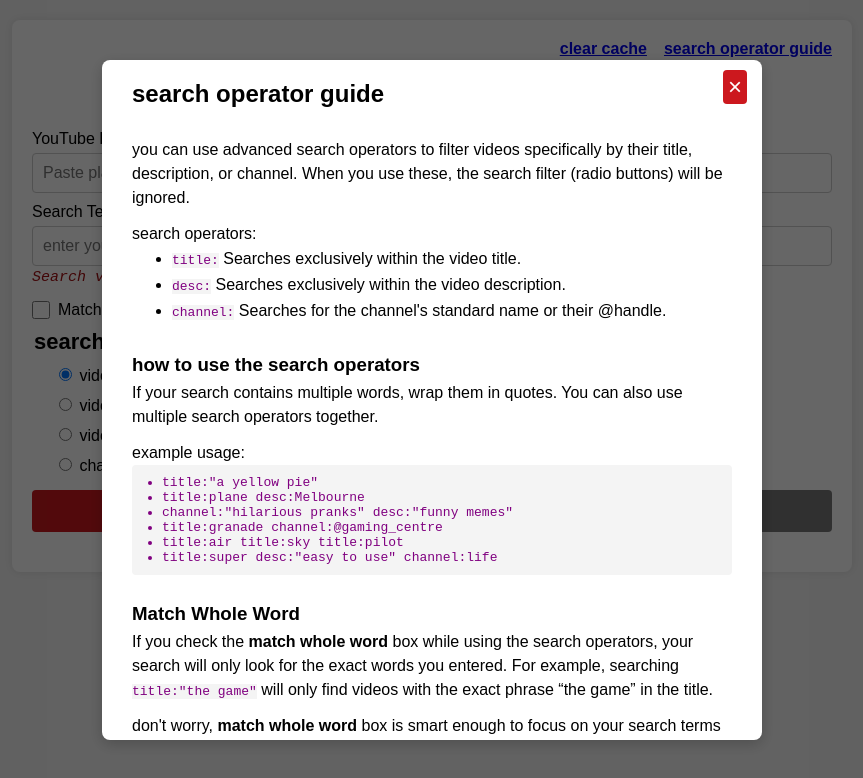
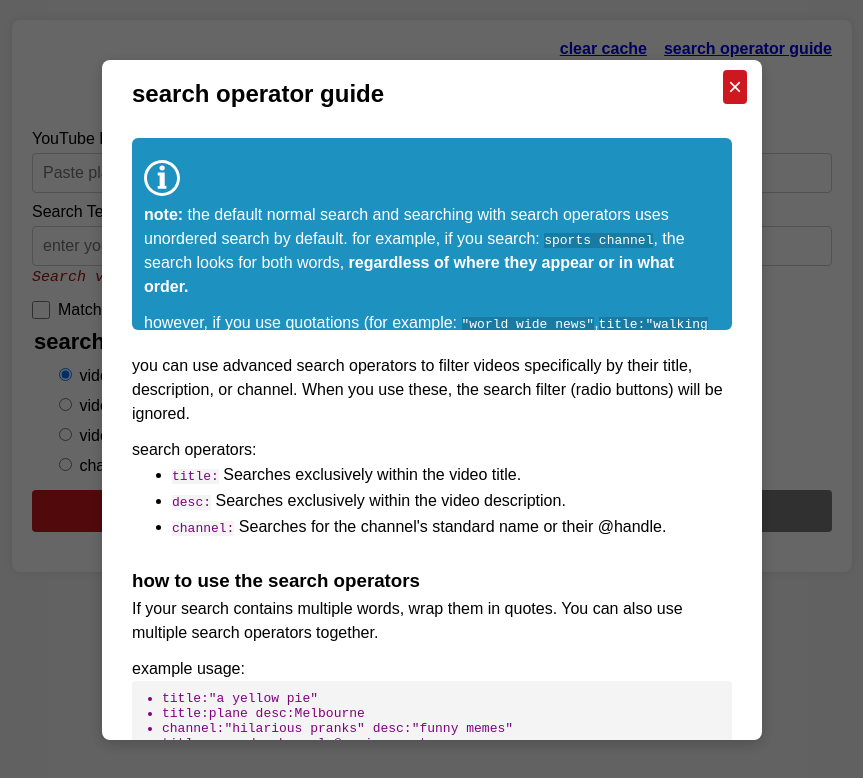
Before and after one commit to eightynine77/youtube-playlist-search-vercel, a Next.js app: page / in a window 1280 px wide. Both pictures are taken after a click on the link "search operator guide". Shown: the top 778 px of the page, without its empty margins (208-1071 px from the left). Built offline with nearby package versions, Linux system fonts and the light colour scheme.

Commit message:
modified `page.jsx`

```diff
--- a/src/app/globals.css
+++ b/src/app/globals.css
@@ -139,6 +139,88 @@ button:disabled { background-color: #797979; cursor: not-allowed; color: white;}
   width: 1.1em;
   height: 1.1em;
 }
+
+
+.info-section {
+  display: flex;
+  align-items: flex-start;
+  gap: 12px;
+  width: 100%;
+  min-width: 0;
+  margin-bottom: 12px;
+}
+
+.info-icon {
+  flex: 0 0 36px;
+  width: 36px;
+  height: 36px;
+  color: #1D91C0;
+  margin-top: 10px;
+}
+
+.info-scroll {
+  flex: 1 1 0;
+  min-width: 0;
+  width: 100%;
+  max-width: 100%;
+  max-height: 12em;
+  box-sizing: border-box;
+
+  line-height: 1.5;
+  overflow-y: auto;
+  overflow-x: hidden;
+  overflow-wrap: anywhere;
+
+  background-color: #1D91C0;
+  color: white;
+  padding: 12px;
+  border-radius: 6px;
+
+  scrollbar-width: thin;
+  scrollbar-color: rgba(255,255,255,0.8) rgba(0,0,0,0.15);
+}
+
+.info-scroll p {
+  margin-top: 0;
+  margin-bottom: 12px;
+  line-height: 1.5;
+}
+
+.info-scroll p:last-child {
+  margin-bottom: 0;
+}
+
+.info-scroll .code-text {
+  color: white;
+  background-color: rgba(0,0,0,0.15);
+  overflow-wrap: anywhere;
+}
+
+.info-scroll::-webkit-scrollbar-track {
+  background: rgba(0,0,0,0.15);
+}
+
+.info-scroll::-webkit-scrollbar-thumb {
+  background-color: rgba(255,255,255,0.8);
+  border: 2px solid #1D91C0;
+}
+
+.info-scroll::-webkit-scrollbar-thumb:hover {
+  background-color: white;
+}
+
+@media (max-width: 599px) {
+  .info-section {
+    gap: 8px;
+  }
+
+  .info-icon {
+    flex-basis: 28px;
+    width: 28px;
+    height: 28px;
+  }
+}
+
 
 .video-info .channel-link {
   display: inline;
--- a/src/app/page.jsx
+++ b/src/app/page.jsx
@@ -631,7 +631,7 @@ export default function App() {
         <a href="#" id="clearCacheLink" tabIndex="10" onClick={handleOpenModal}><b>clear cache</b></a>
         <a href="#" id="helpLink" tabIndex="11" onClick={(e) => { e.preventDefault(); setIsHelpModalOpen(true); }}><b>search operator guide</b></a>
       </div>
-      <h1>youtube playlist video search</h1>
+      <a href="/" style={{ textDecoration: 'none', color: 'black' }}><h1>youtube playlist video search</h1></a>
 
       <form id="searchForm" onSubmit={handleSearch}>
         <label htmlFor="playlistUrl">YouTube Playlist Link:</label>
@@ -721,7 +721,54 @@ export default function App() {
           <div className="modal-content" onClick={(e) => e.stopPropagation()} style={{ overflowY: 'auto' }}>
             <button className="modal-close-btn" onClick={() => setIsHelpModalOpen(false)}>&times;</button>
             <h2 style={{ marginBottom: '30px' }}>search operator guide</h2>
-            <p>you can use advanced search operators to filter videos specifically by their title, description, or channel. When you use these, the search filter (radio buttons) will be ignored.</p>
+
+            <div className="info-section">
+              <div className="info-scroll">
+                <svg
+                className="info-icon"
+                xmlns="http://www.w3.org/2000/svg"
+                viewBox="0 0 202.978 202.978"
+                aria-label="Information"
+                role="img"
+              >
+                <path
+                  fill="white"
+                  d="M100.942,0.001C44.9,0.304-0.297,45.98,0.006,102.031
+                  c0.293,56.051,45.998,101.238,102.02,100.945
+                  c56.081-0.303,101.248-45.978,100.945-102.02
+                  C202.659,44.886,157.013-0.292,100.942,0.001z
+                  M101.948,186.436c-46.916,0.234-85.108-37.576-85.372-84.492
+                  c-0.244-46.907,37.537-85.157,84.453-85.411
+                  c46.926-0.254,85.167,37.596,85.421,84.483
+                  C186.695,147.951,148.855,186.182,101.948,186.436z
+                  M116.984,145.899l-0.42-75.865l-39.149,0.254l0.078,16.6
+                  l10.63-0.059l0.313,59.237l-11.275,0.039l0.088,15.857
+                  l49.134-0.264l-0.098-15.847L116.984,145.899z
+                  M102.065,58.837c9.575-0.039,15.349-6.448,15.3-14.323
+                  c-0.254-8.07-5.882-14.225-15.095-14.186
+                  c-9.184,0.059-15.173,6.292-15.134,14.362
+                  C87.185,52.555,93.028,58.906,102.065,58.837z"
+                />
+              </svg>
+                <p>
+                  <b>note:</b> the default normal search and searching with search operators
+                uses unordered search by default. for example, if you search: <span className='code-text'>sports channel</span>,
+                the search looks for both words, <b>regardless of where they appear or in what order.</b>
+                </p>
+                <p>
+                  however, if you use quotations (for example: <span className='code-text'>"world wide news"</span>,
+                <span className='code-text'>title:"walking tonight"</span>), then the search will appear together and in the same order.<br />
+                so, if you search <span className='code-text'>"basic arrangements"</span>, the search will strictly look for the phrase "basic arrangements"
+                </p>
+              </div>
+            </div>
+
+
+            <p style={{ marginTop: '12px' }}>
+              you can use advanced search operators to filter videos specifically by their
+              title, description, or channel. When you use these, the search filter (radio buttons)
+              will be ignored.
+            </p>
 
             <p style={{ marginBottom: '0px' }}>search operators:</p>
             <ul style={{ lineHeight: '1.6', marginTop: '0px' }}>
@@ -784,7 +831,8 @@ export default function App() {
 
             <p style={{ marginBottom: '0px' }}>example usage:</p>
             <ul style={{ marginTop: '0px', background: '#f4f4f4', padding: '10px 10px 10px 30px', borderRadius: '4px', fontFamily: 'monospace', overflowWrap: 'break-word', color: 'purple' }}>
-              <li>car :or: dashcam :or: review</li>
+              <li>car :or: "new dashcam" :or: review</li>
+              <li>building :and: "in decline" :and: tour</li>
               <li>spongebob :and: themesong :and: compilation</li>
               <li>title:(granade :or: launcher)</li>
               <li>desc:(csgo :and: skins)</li>
```
